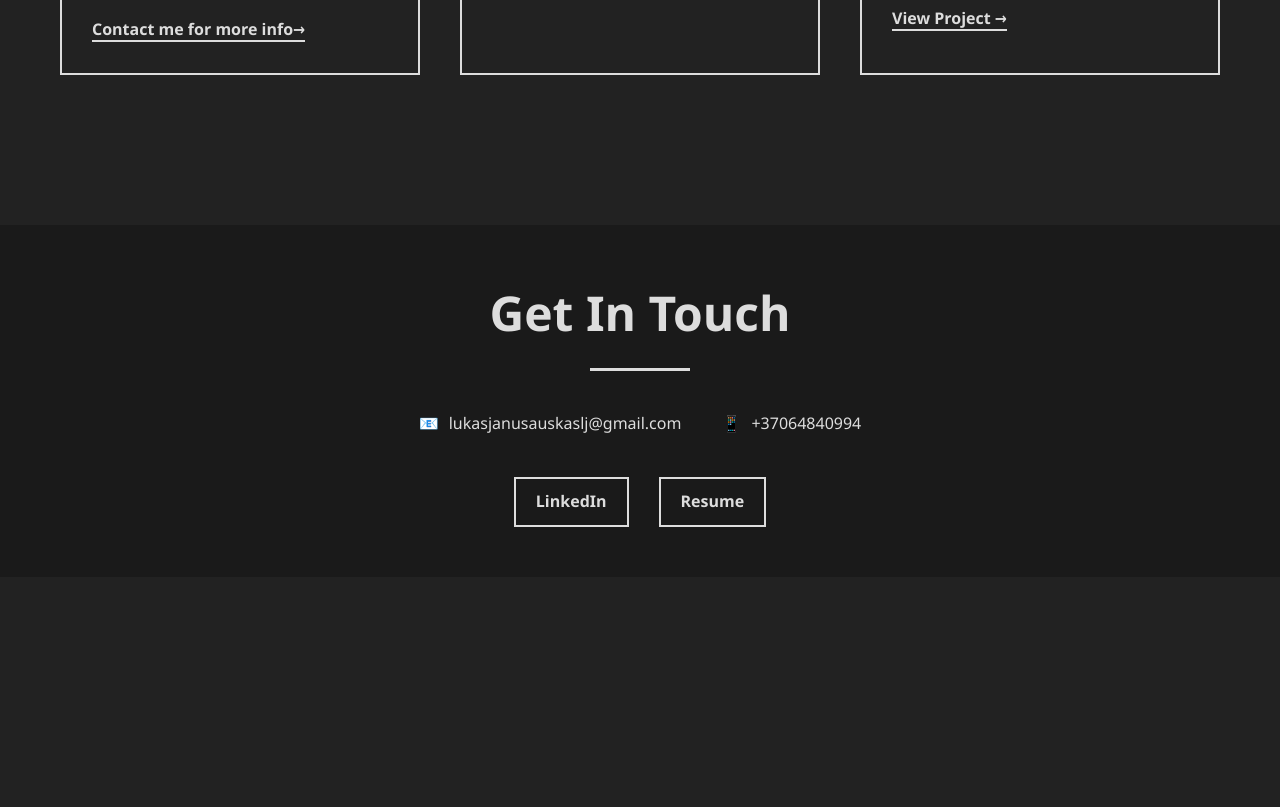
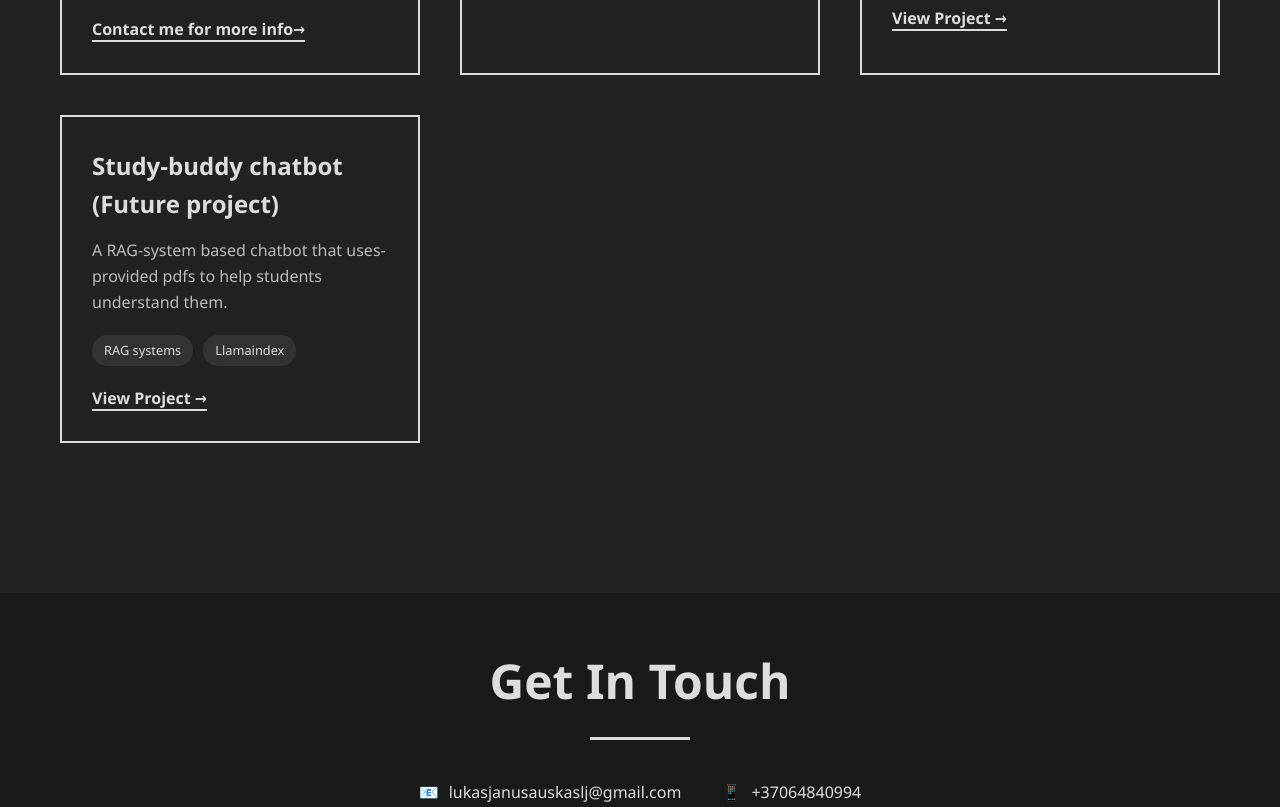
Before and after one commit to lukasjanusauskas/lukas_jan_portfolio, a plain HTML site: page index.html in a window 1280 px wide. Shown: the part 1980-2787 px from the top of the page. Before the commit the page ends 2557 px from the top, so only its background shows below. Drawn offline with Linux system fonts and the light colour scheme.

Commit message:
Update links to projects

```diff
--- a/index.html
+++ b/index.html
@@ -474,7 +474,7 @@
                         <span class="tech-tag">PySpark</span>
                         <span class="tech-tag">Tableau</span>
                     </div>
-                    <a href="#" class="project-link">View Project →</a>
+                    <a href="https://public.tableau.com/app/profile/lukas.janu.auskas/viz/linkedin-from-kaggle-dashboard/Dashboard" class="project-link">View Project →</a>
                 </div>
                 <div class="project-card">
                     <h3>FOREX model ETL (unfinished project)</h3>
@@ -484,6 +484,15 @@
                         <span class="tech-tag">XGBoost</span>
                         <span class="tech-tag">Plotly+Dash</span>
                         <span class="tech-tag">Docker</span>
+                    </div>
+                    <a href="https://github.com/lukasjanusauskas/forex" class="project-link">View Project →</a>
+                </div>
+                <div class="project-card">
+                    <h3>Study-buddy chatbot (Future project)</h3>
+                    <p>A RAG-system based chatbot that uses-provided pdfs to help students understand them.</p>
+                    <div class="project-tech">
+                        <span class="tech-tag">RAG systems</span>
+                        <span class="tech-tag">Llamaindex</span>
                     </div>
                     <a href="#" class="project-link">View Project →</a>
                 </div>
```
Also changed, not shown: imgs/Python-logo-notext.svg.png (added), imgs/python-logo.png (added).
